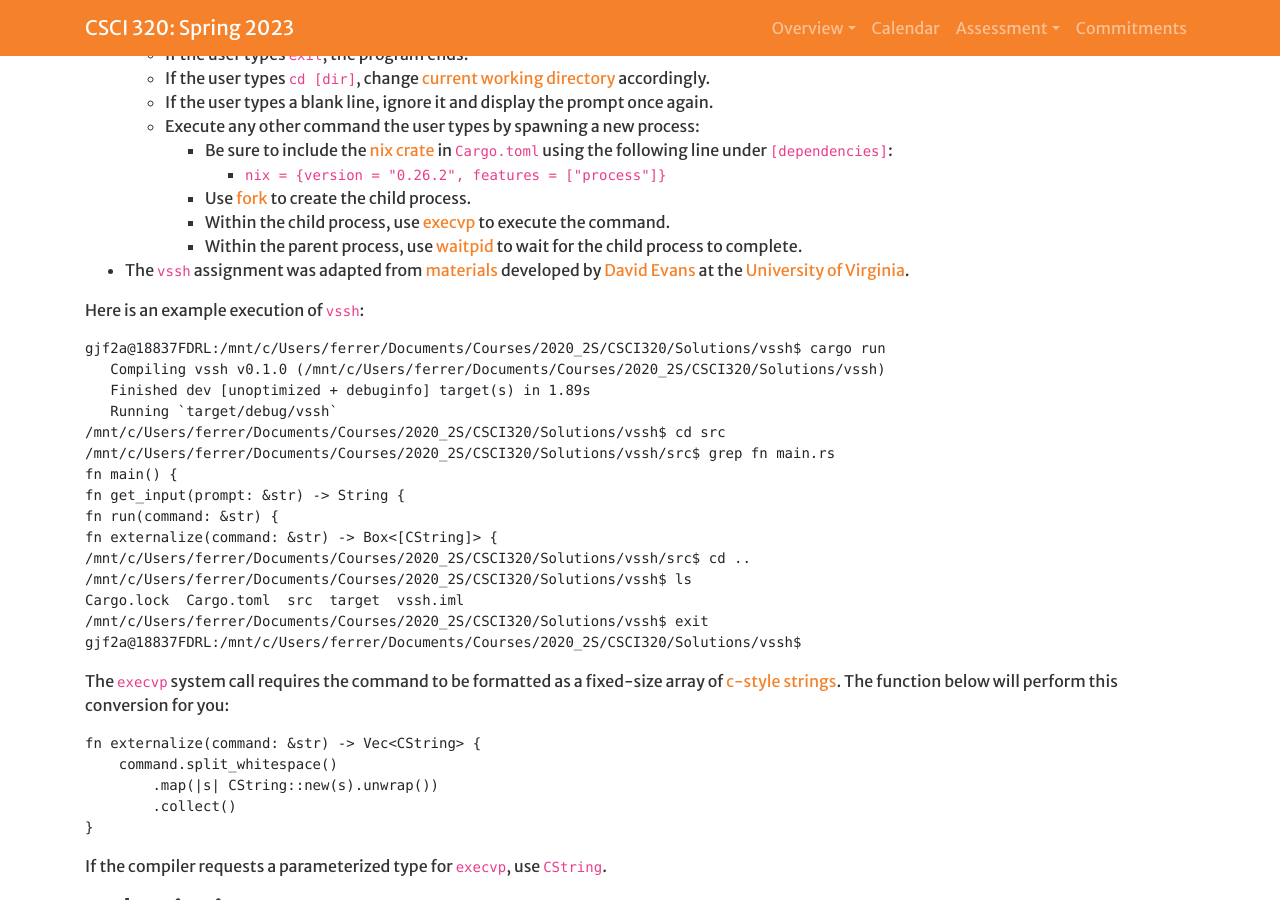
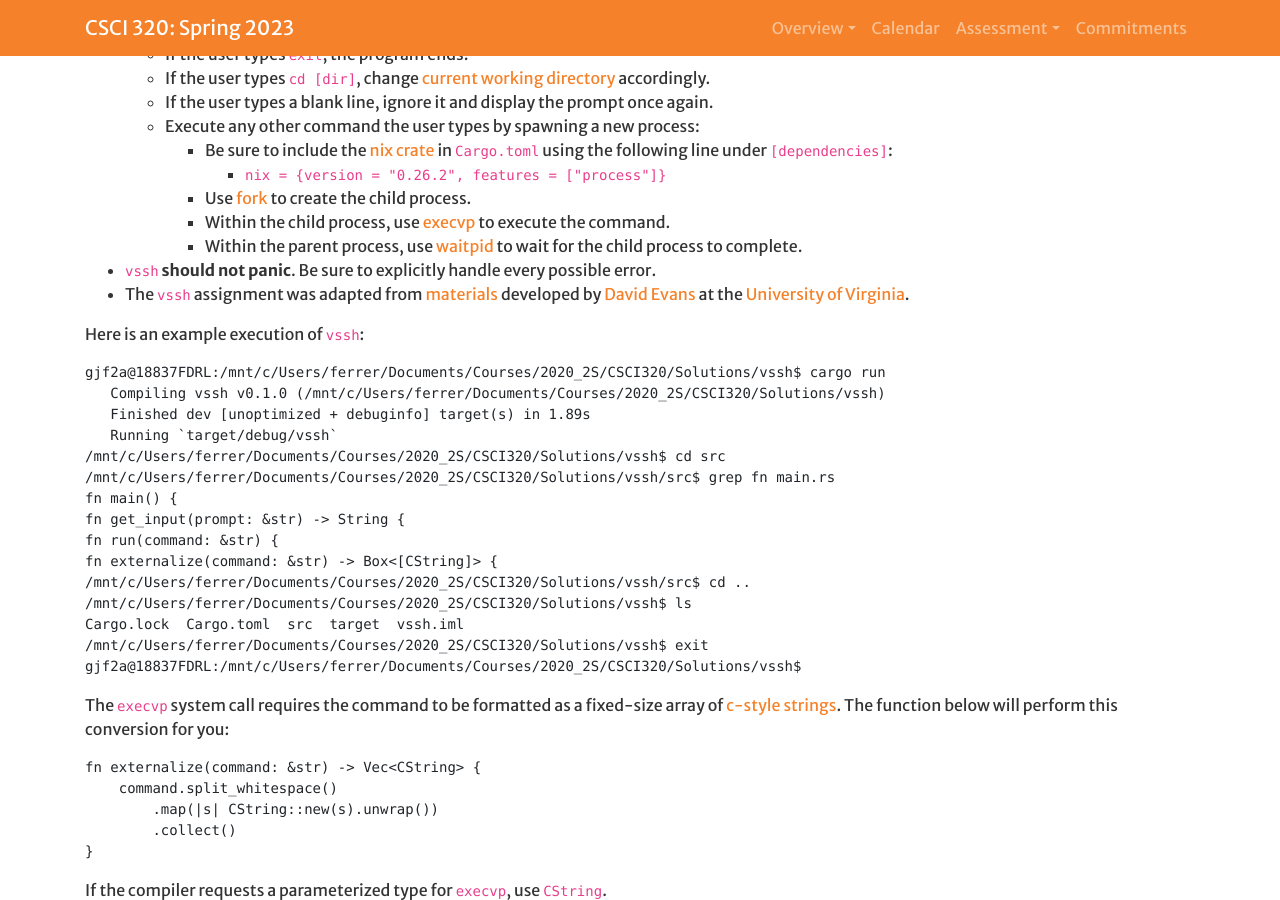
Before and after one commit to Hendrix-CS/csci320, a Jekyll site: the page built from projects/rust2.md, in a window 1280 px wide and 900 px high, scrolled down 382 px. Built offline with Jekyll 4.4.1, drawn with Linux system fonts in a browser that asks for light colours; a script that is not in the unit is left out.

Commit message:
Clarified lack-of-panic on vssh.

```diff
--- a/projects/rust2.md
+++ b/projects/rust2.md
@@ -21,6 +21,8 @@ Implement the following shell command-line interpreter:
 	* Use [fork](https://docs.rs/nix/0.26.2/nix/unistd/fn.fork.html) to create the child process.
 	* Within the child process, use [execvp](https://docs.rs/nix/0.26.2/nix/unistd/fn.execvp.html) to execute the command.
 	* Within the parent process, use [waitpid](https://docs.rs/nix/0.26.2/nix/sys/wait/fn.waitpid.html) to wait for the child process to complete.
+* `vssh` **should not panic**. Be sure to explicitly handle every possible
+  error.
 * The `vssh` assignment was adapted from [materials](http://rust-class.org/pages/ps2.html) developed by [David Evans](http://www.cs.virginia.edu/~evans/) at the [University of Virginia](https://engineering.virginia.edu/departments/computer-science).
 
 Here is an example execution of `vssh`:
```
